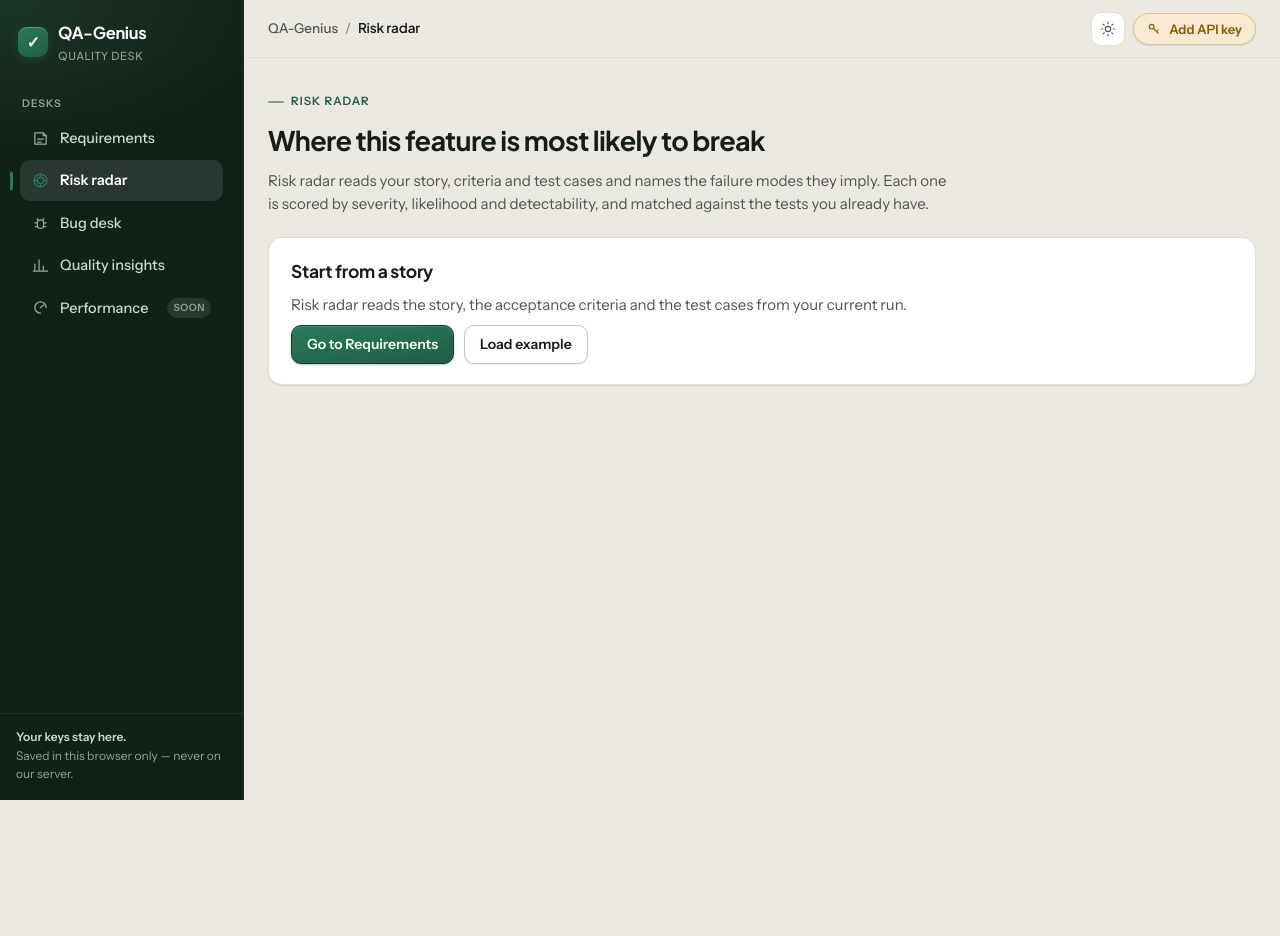
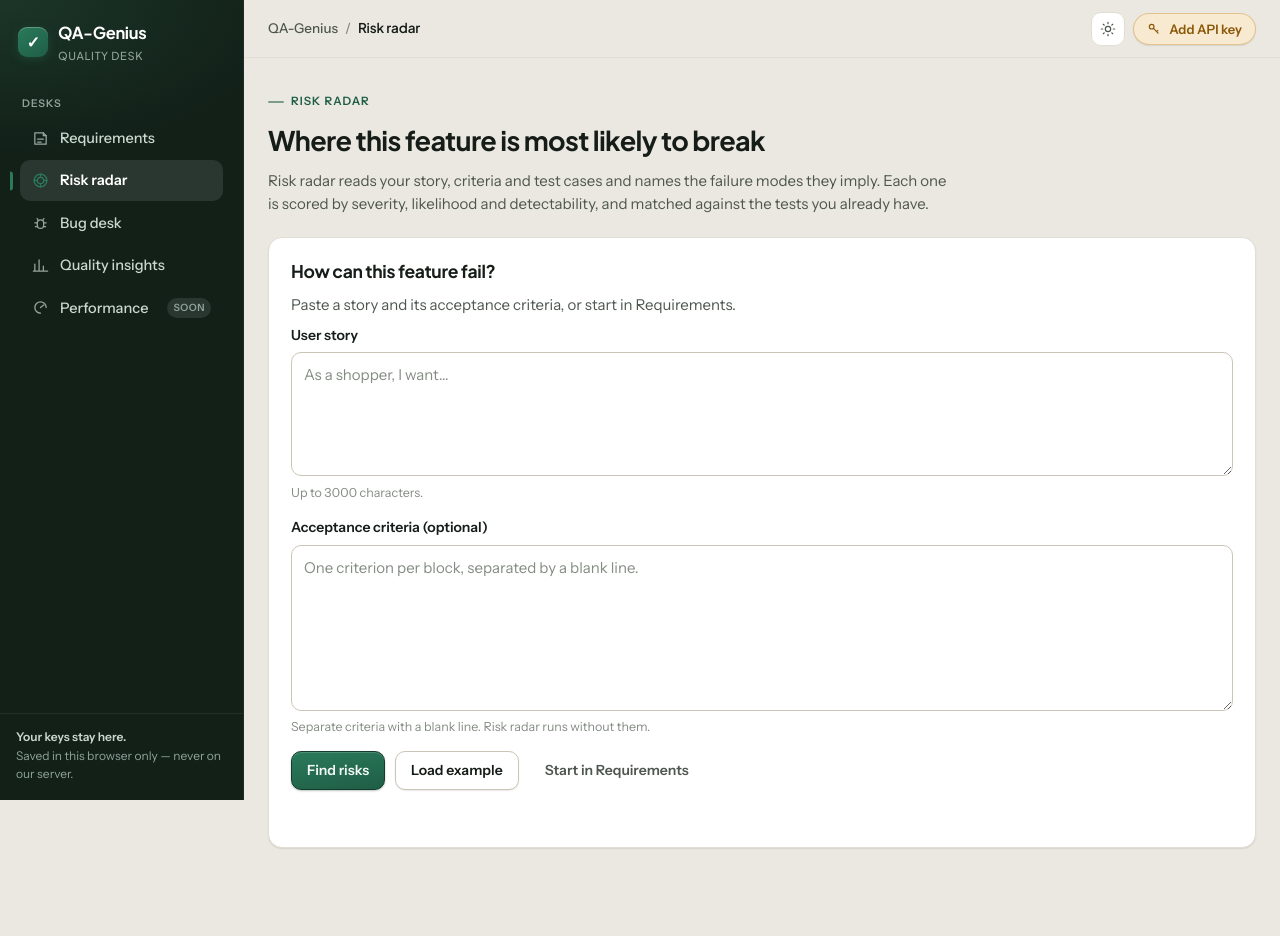
Before and after one commit to Yusuf-Hridoy/QA-Genius, a FastAPI app: page /risks in a window 1280 px wide. Before the commit the page ends 800 px from the top, so only its background shows below. Run offline with FastAPI, Linux system fonts and the light colour scheme; some libraries are stand-ins or nearby versions.

Commit message:
design-change

```diff
--- a/public/risk_radar.js
+++ b/public/risk_radar.js
@@ -65,24 +65,120 @@
 
   /* ---------- the page ---------- */
 
+  /* One criterion per blank-line-separated block, the same rule step 2's
+   * paste form uses. That one lives inside requirements_flow.js and is not
+   * shared, so the rule is repeated here rather than reached across for. */
+  function criteriaBlocks(text) {
+    return (text || "").split(/\n\s*\n/).filter(function (block) {
+      return block.trim() !== "";
+    });
+  }
+
+  function labelledBox(id, labelText, rows, placeholder, hint) {
+    var field = el("div", "field");
+    var label = el("label", null, labelText);
+    label.setAttribute("for", id);
+    var box = el("textarea");
+    box.id = id;
+    box.setAttribute("rows", String(rows));
+    box.setAttribute("placeholder", placeholder);
+    field.appendChild(label);
+    field.appendChild(box);
+    if (hint) field.appendChild(el("span", "hint", hint));
+    return { field: field, box: box };
+  }
+
+  /* Risk radar used to dead-end here with two links off the page. It is a
+   * desk of its own now: paste a story and run, no Requirements visit. */
   function emptyState(root) {
     var card = el("div", "card");
-    card.appendChild(el("h2", null, "Start from a story"));
+    card.setAttribute("data-input-card", "Your story");
+    card.appendChild(el("h2", null, "How can this feature fail?"));
     card.appendChild(
       el(
         "p",
         "muted",
-        "Risk radar reads the story, the acceptance criteria and the test " +
-          "cases from your current run."
+        "Paste a story and its acceptance criteria, or start in Requirements."
       )
     );
-    var link = el("a", "btn btn-primary", "Go to Requirements");
+
+    var form = el("form");
+    form.id = "risk-paste-form";
+    form.setAttribute("hx-post", "/risks/run");
+    form.setAttribute("hx-target", "#risk-output");
+    form.setAttribute("hx-swap", "innerHTML");
+    form.setAttribute("hx-indicator", "#risk-paste-progress");
+
+    var story = labelledBox(
+      "risk-paste-story",
+      "User story",
+      4,
+      "As a shopper, I want…",
+      "Up to 3000 characters."
+    );
+    story.box.setAttribute("maxlength", "3000");
+    story.box.required = true;
+    form.appendChild(story.field);
+
+    var criteria = labelledBox(
+      "risk-paste-criteria",
+      "Acceptance criteria (optional)",
+      6,
+      "One criterion per block, separated by a blank line.",
+      "Separate criteria with a blank line. Risk radar runs without them."
+    );
+    form.appendChild(criteria.field);
+
+    ["user_story", "criteria_json", "cases_json"].forEach(function (name) {
+      var input = el("input");
+      input.type = "hidden";
+      input.name = name;
+      form.appendChild(input);
+    });
+
+    var actions = el("div", "row");
+    var find = el("button", "btn btn-primary");
+    find.id = "risk-paste-find";
+    find.type = "submit";
+    find.appendChild(el("span", "btn-label", "Find risks"));
+    actions.appendChild(find);
+    actions.appendChild(exampleButton());
+    var link = el("a", "btn btn-ghost", "Start in Requirements");
     link.setAttribute("href", "/requirements/story");
-    var actions = el("div", "row");
     actions.appendChild(link);
-    actions.appendChild(exampleButton());
-    card.appendChild(actions);
+    form.appendChild(actions);
+
+    var progress = el("p", "htmx-indicator working", "Thinking about how this can fail…");
+    progress.insertBefore(el("span", "spin"), progress.firstChild);
+    progress.id = "risk-paste-progress";
+    form.appendChild(progress);
+
+    card.appendChild(form);
     root.appendChild(card);
+
+    /* What is pasted becomes the run, exactly as a checked story would:
+     * a new story owns the run, so nothing from an older one survives. */
+    form.addEventListener("htmx:configRequest", function (event) {
+      var text = story.box.value.trim();
+      if (!text) {
+        event.preventDefault();
+        story.box.focus();
+        return;
+      }
+      var blocks = criteriaBlocks(criteria.box.value);
+      writeRun({
+        story: text,
+        story_type: "User story",
+        context: "",
+        criteria: blocks.map(function (block, index) {
+          return { id: "AC-" + (index + 1), text: block };
+        }),
+        autorun_test_cases: false
+      });
+      event.detail.parameters.user_story = text;
+      event.detail.parameters.criteria_json = JSON.stringify(blocks);
+      event.detail.parameters.cases_json = "[]";
+    });
   }
 
   function exampleButton() {
@@ -102,6 +198,7 @@
     if (!run || !run.story) {
       emptyState(root);
       if (window.htmx) window.htmx.process(root);
+      if (window.QAG && window.QAG.initInputCards) window.QAG.initInputCards(root);
       return;
     }
     var criteria = criteriaTexts(run);
@@ -171,6 +268,14 @@
       );
       event.detail.parameters.cases_json = JSON.stringify(currentCases(latest));
     });
+
+    /* Arrived from "Find risks" on the story result: run once, then clear the
+     * flag so a refresh does not spend another AI call. */
+    if (run.autorun_risks) {
+      run.autorun_risks = false;
+      writeRun(run);
+      if (window.htmx) window.htmx.trigger(form, "submit");
+    }
   }
 
   /* ---------- the result card ---------- */
--- a/qagenius/templates/_story_result.html
+++ b/qagenius/templates/_story_result.html
@@ -52,6 +52,8 @@
     <script type="application/json" id="story-criteria">{{ criteria_list | tojson }}</script>
     <div class="row">
       <button type="button" class="btn btn-primary" id="use-criteria">Use these criteria
+        <svg viewBox="0 0 24 24" fill="none" stroke="currentColor" stroke-width="2" stroke-linecap="round" stroke-linejoin="round" aria-hidden="true"><path d="M5 12h14M13 6l6 6-6 6"/></svg></button>
+      <button type="button" class="btn" id="find-risks">Find risks
         <svg viewBox="0 0 24 24" fill="none" stroke="currentColor" stroke-width="2" stroke-linecap="round" stroke-linejoin="round" aria-hidden="true"><path d="M5 12h14M13 6l6 6-6 6"/></svg></button>
       <button type="button" class="btn" onclick="navigator.clipboard.writeText(document.getElementById('ac-block').innerText)">Copy</button>
       <span class="spacer"></span>
```
Also changed, not shown: public/requirements_flow.js (+56 -9 lines), tests/test_pages.py (+7 -0 lines), tests/test_risk_radar_route.py (+19 -0 lines), tests/test_story_route.py (+8 -0 lines).
